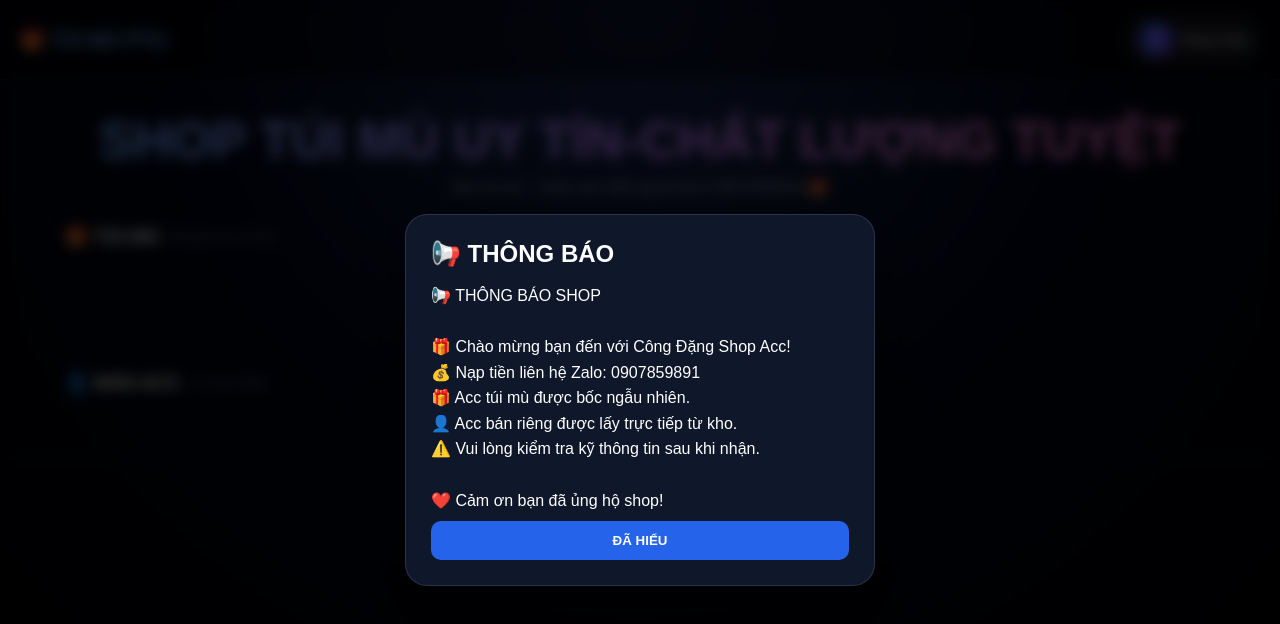
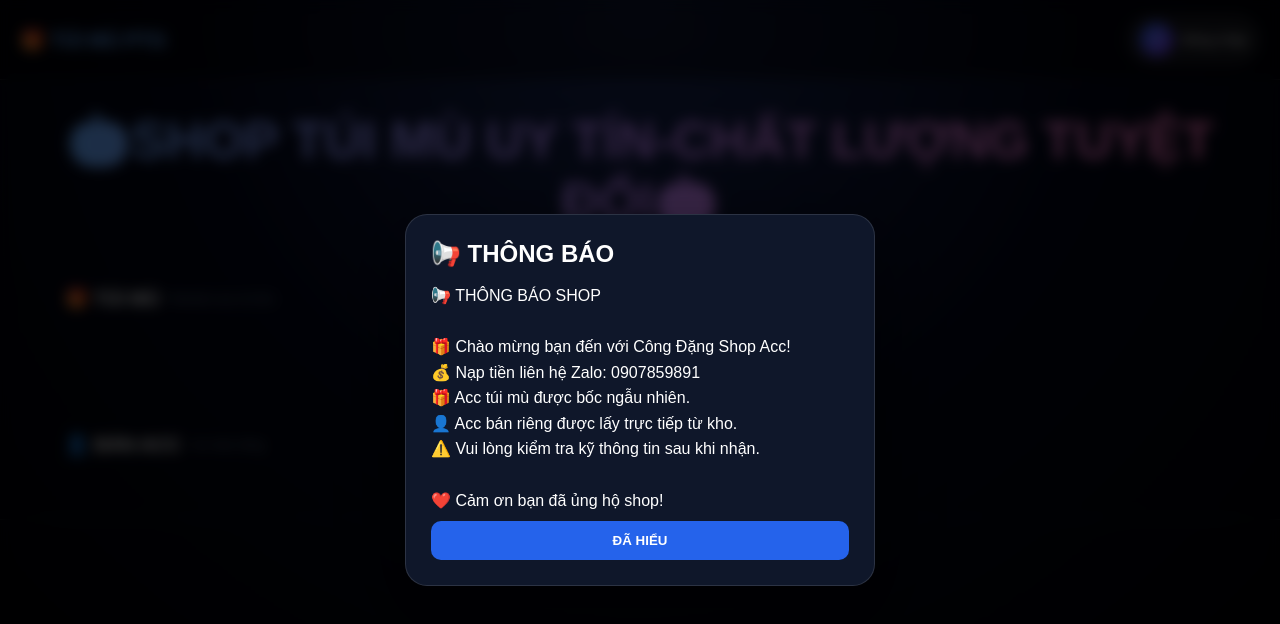
Before and after one commit to caricomcom12-spec/shop-tui-mu-ptg, a website: page public/index.html in a window 1280 px wide. Drawn offline with Linux system fonts and the light colour scheme; no server answers.

Commit message:
Update index.html

```diff
--- a/public/index.html
+++ b/public/index.html
@@ -933,7 +933,7 @@
 
     logo:"🎁 TÚI MÙ PTG",
 
-    title:"SHOP TÚI MÙ UY TÍN-CHẤT LƯỢNG TUYỆT ",
+    title:"🎃SHOP TÚI MÙ UY TÍN-CHẤT LƯỢNG TUYỆT ĐỐI🎃 ",
 
     subtitle:"Mở túi mù - nhận acc bất ngờ(ZALO 0907859891)🎁",
 
```
